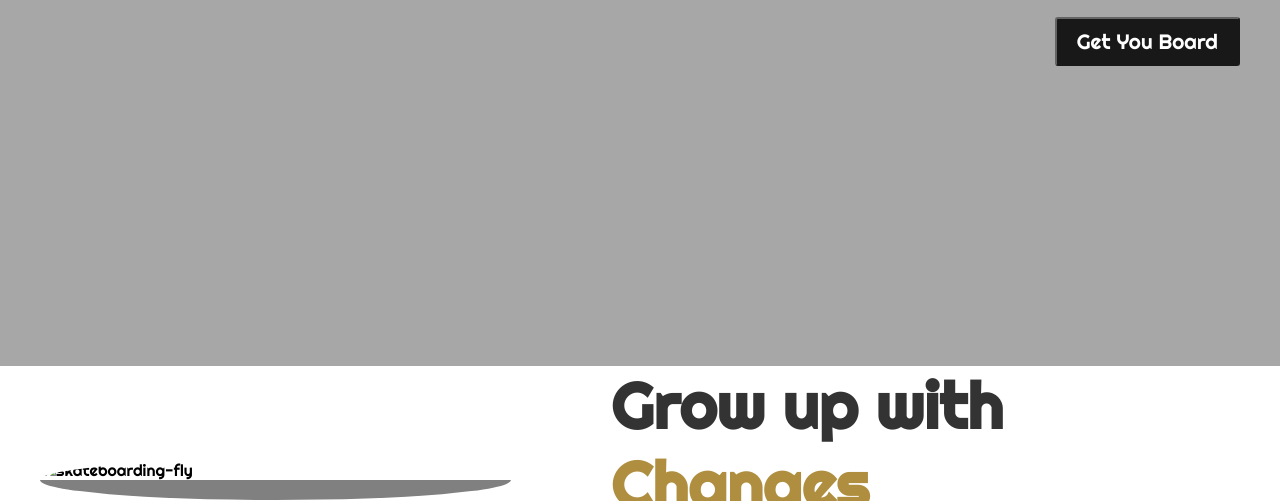
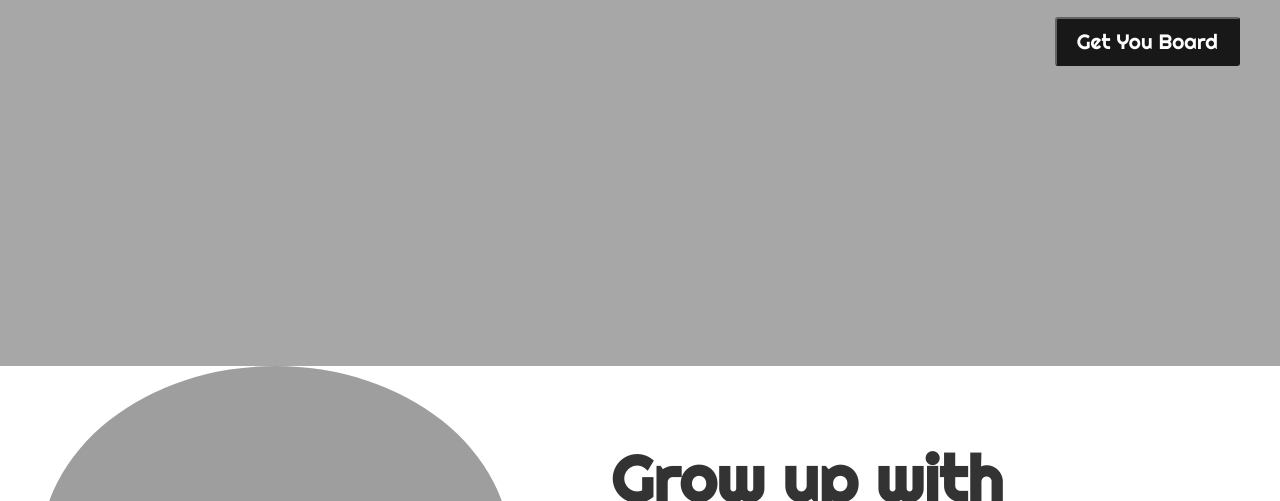
Before and after one commit to shaaheensaab/newyearnewme, a plain HTML site: page index.html in a window 1280 px wide. Shown: the part 451-952 px from the top of the page. Drawn offline with Linux system fonts and the light colour scheme; the site is published under a folder, as on GitHub Pages, so addresses that start at the root find nothing.

Commit message:
image updated

```diff
--- a/index.html
+++ b/index.html
@@ -42,7 +42,7 @@
         <!-- experiences section -->
         <section>
             <div class="experience">
-                <img src="/images/skating-image-fly.png" alt="skateboarding-fly">
+                <img src="images/skating-image-fly.png" alt="skateboarding-fly">
 
                 <div class="experience-info">
                     <h1>Grow up with <span>Changes</span></h1>
```
